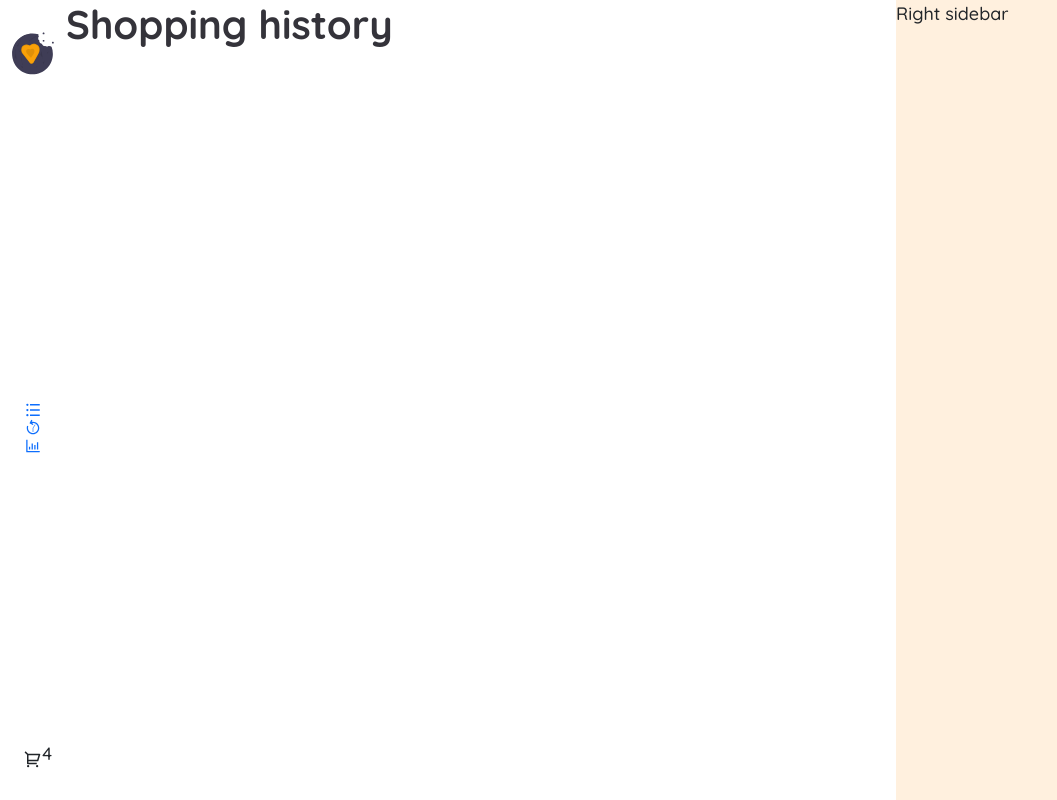
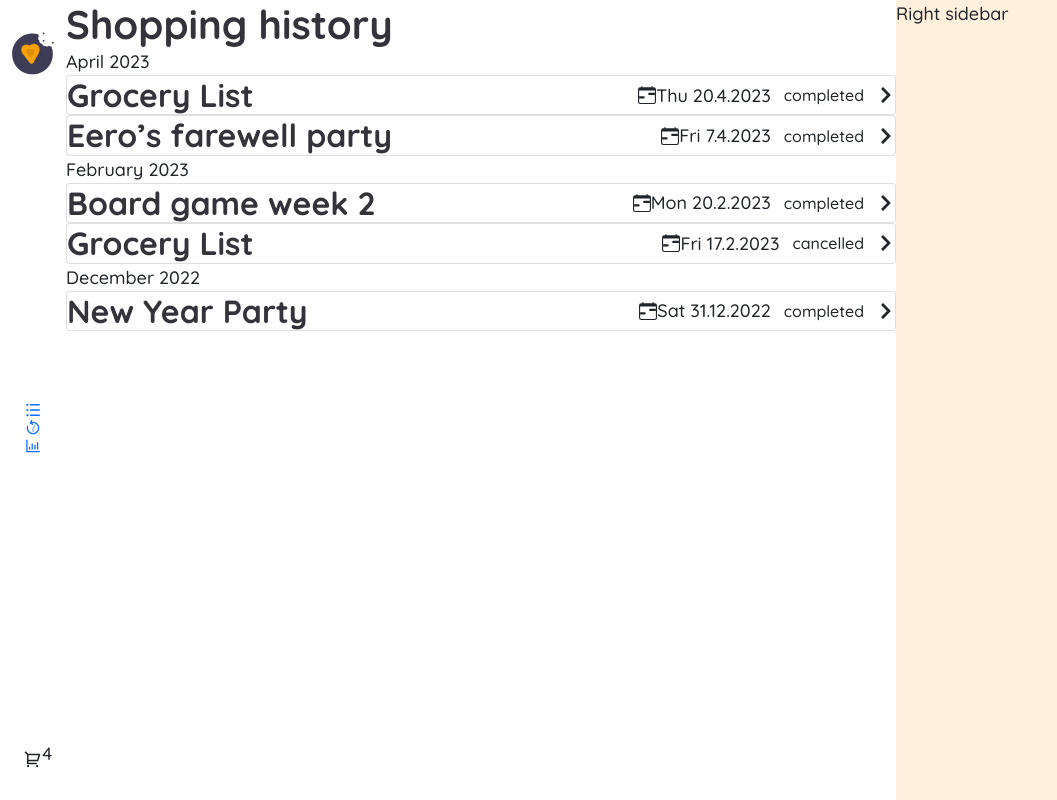
Before and after one commit to nkp1111/shoppingify-master, a React (Create React App) app: page /history in a window 1280 px wide. Shown: the whole page, without its empty margins (0-1057 px from the left). Built offline with nearby package versions, Linux system fonts and the light colour scheme.

Commit message:
feat: add shopping history component with data

```diff
--- a/src/component/ShoppingHistory/index.js
+++ b/src/component/ShoppingHistory/index.js
@@ -1,12 +1,38 @@
 import React from 'react'
+import { BsCalendarRange } from 'react-icons/bs'
+import { FaChevronRight } from 'react-icons/fa'
+import { format } from 'date-fns'
 
+import { foodHistory, groceryByMonth } from '../../utils'
+
+const { formattedGrocery, timeline } = groceryByMonth(foodHistory)
+console.log(formattedGrocery, timeline)
 const index = () => {
   return (
     <div className='main__content-items'>
       <div className="items-header">
         <h1>Shopping history</h1>
       </div>
-
+      <div className='items-body'>
+        {timeline.map(item => (
+          <div className='items-month' key={item}>
+            <p>{item}</p>
+            {formattedGrocery[item].map(gItem => (
+              <article className="card flex-row justify-content-between" key={gItem.id}>
+                <h2>{gItem.name}</h2>
+                <div className='d-flex align-items-center'>
+                  <BsCalendarRange className='calendar-icon' />
+                  <span className="item-date">
+                    {format(gItem.date, "EEE d.M.yyy")}
+                  </span>
+                  <button className={`${gItem.status} btn`}>{gItem.status}</button>
+                  <FaChevronRight className='forward-icon' />
+                </div>
+              </article>
+            ))}
+          </div>
+        ))}
+      </div>
 
     </div>
   )
--- a/src/pages/Main/main.css
+++ b/src/pages/Main/main.css
@@ -12,6 +12,11 @@ main>div {
   height: 100vh;
 }
 
+.app__main-content,
+.app__main-items {
+  flex: 1;
+}
+
 .app__main-sidebar {
   background: var(--very-light-orange);
   width: 30vw;
--- a/src/utils/constant/foodItems.js
+++ b/src/utils/constant/foodItems.js
@@ -237,6 +237,13 @@ const foodItems = [
     image: "https://media.istockphoto.com/id/497812218/photo/warm-homemade-gingersnap-cookies.jpg?s=1024x1024&w=is&k=20&c=uLCcBgbiWVbZW8PebSDSwzhdC-tE9ZH3WAgYljXu74A=",
     description: "There are many people who cannot say no to food items that are on the spicy side. There are even baked good devotees who are part of that classification. Spice lovers often chow down on ginger snaps.",
   },
+  {
+    id: 34,
+    name: "Doris Truffle",
+    category: "Cookies",
+    image: "https://media.istockphoto.com/id/155150650/photo/group-of-truffles.jpg?s=1024x1024&w=is&k=20&c=vXOSNfJiJIxNtCZbP43lLz0Ey3EL7xm1E-yFEOsF7_Q=",
+    description: "Doris Truffle is the classic biscuit for special occasions, which will conquer new hearts. The secret of the popularity Doris biscuits is in their delightful combination of soft truffle filling and crunchy cocoa biscuit. These adorable biscuits add flair to celebrations and brighten up your day.",
+  }
 ]
 
 export default foodItems
--- a/src/utils/index.js
+++ b/src/utils/index.js
@@ -1,4 +1,6 @@
 export { default as images } from "./constant/images"
 export { default as foodItems } from "./constant/foodItems"
+export { default as foodHistory } from "./constant/foodHistory"
 
 export { default as foodByCategory } from "./helper/itemByCategory"
+export { default as groceryByMonth } from "./helper/groceryByMonth"
```
